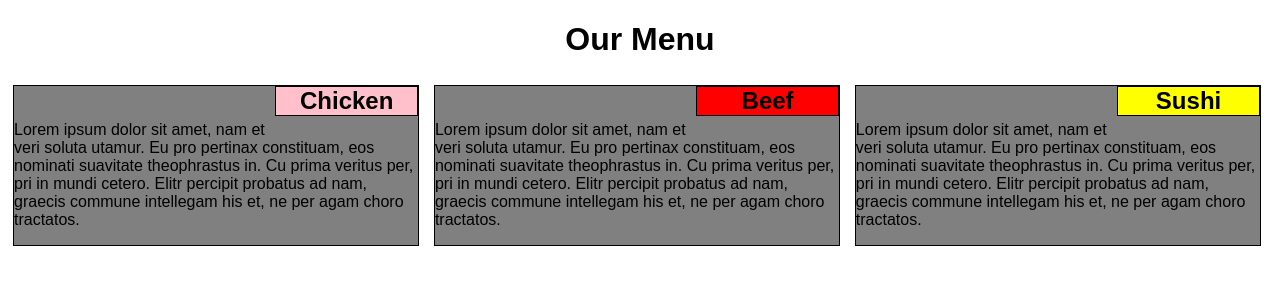
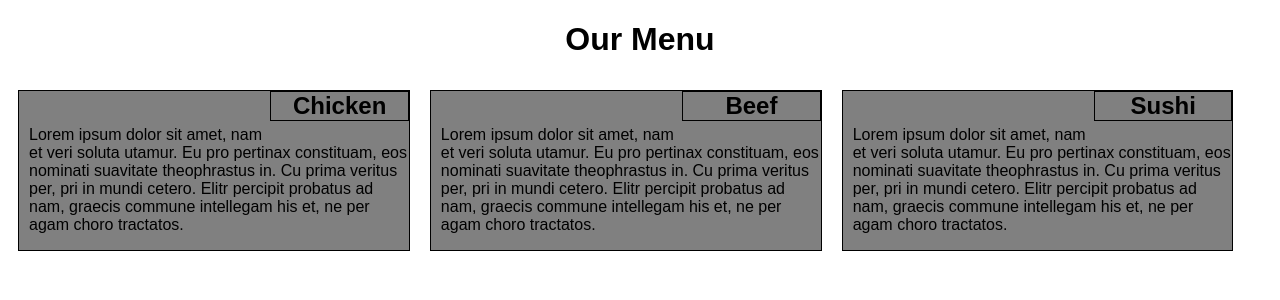
Before and after one commit to emmvalenti/emmvalenti.github.io, a Jekyll site: the page mod2/index.html, which Jekyll copies as it is, in a window 1280 px wide. Shown: the top 300 px of the page. Built offline with Jekyll 4.4.1, drawn with Linux system fonts in a browser that asks for light colours.

Commit message:
adjusted width, changed id/h2 rules

```diff
--- a/mod2/css/mod2.css
+++ b/mod2/css/mod2.css
@@ -5,9 +5,11 @@ body{
 section{
 	border: 1px solid black;
 	display: inline-block;
-	width: 32%;
+	width: 31%;
 	background-color: grey;
-	margin: 5px;
+	box-sizing: border-box;
+	margin: 10px;
+	float: left;
 }
 
 h1{
@@ -22,18 +24,21 @@ h2{
 	text-align: center;
 }
 
-#chicken{
+#chicken h2{
 	background-color: pink;
 }
 
-#beef{
+#beef h2{
 	background-color: red;
 }
 
-#sushi{
+#sushi h2{
 	background-color: yellow;
 }
 
 p{
 	margin-top: 35px;
+	margin-left: 10px;
 }
+
+@media
```
